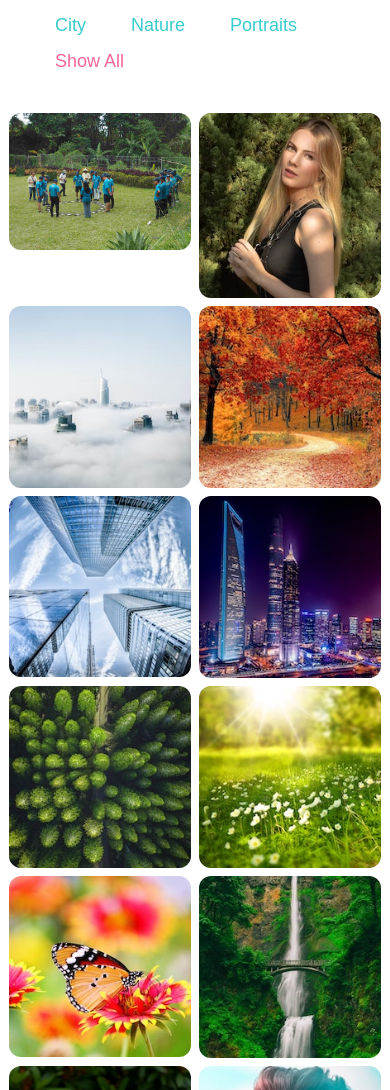
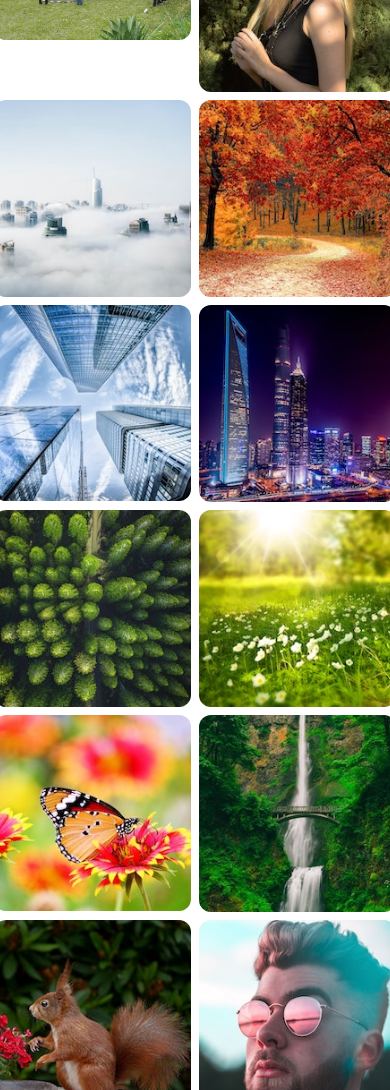
Before and after one commit to DaffaPoseidon/kerjaan-esaorganizer, a plain HTML site: page eventPlanner.html in a window 390 px wide. Shown: the part 910-2000 px from the top of the page. Drawn offline with nearby package versions, Linux system fonts and the light colour scheme; a script that the page names is missing.

Commit message:
Update Alpha 5.0

```diff
--- a/css/style.css
+++ b/css/style.css
@@ -1362,5 +1362,74 @@ margin-top: 60px;
 
 /* end footer section*/
 
+/* gallery section */
+
+.filters-button-group {
+    text-align: right;
+    padding: 0;
+    margin: 0;
+}
+
+.filters-button-group li {
+    display: inline-block;
+    list-style: none;
+    margin-left: 40px;
+}
+
+.filters-button-group li a.active { color: #F96699; }
+.tm-gallery { margin: -10px; }
+
+.tm-gallery-item {
+    border-radius: 12px;
+    margin: 10px;
+    overflow: hidden;
+}
+
+.tm-gallery-item a {
+    display: block;
+    line-height: 0;
+}
+
+.tm-gallery-item img {
+    width: 220px;
+    height: 220px;
+}
+
+@media (max-width: 940px) {
+    .filters-button-group { text-align: left; }
+}
+
+@media (max-width: 680px) {
+    .tm-contact { flex-direction: column; }
+
+    .tm-contact-form-container,
+    .tm-contact-info,
+    .tm-contact-header {
+        width: 100%;
+    }
+
+    .tm-contact-form-container { margin-bottom: 20px; }
+    .tm-contact-info { margin-bottom: 30px; }
+}
+
+@media (max-width: 545px) {
+    .tm-about { flex-direction: column; }
+}
+
+@media (max-width: 489px) {
+    .tm-gallery-item {
+        width: 48%;
+        margin: 1%;
+        height: auto;
+    }
+
+    .tm-gallery-item img {
+        width: 100%;
+        height: auto;
+    }
+}
+
+/* end of gallery section */
+
 
 /*# sourceMappingURL=style.css.map */
--- a/eventPlanner.html
+++ b/eventPlanner.html
@@ -27,7 +27,6 @@
 
     <!-- Custom styles for this template -->
     <link href="css/style.css" rel="stylesheet" />
-    <link href="css/tooplate-style.css" rel="stylesheet" />
     <link href="css/magnific-popup.min.css" rel="stylesheet">
 
     <!-- responsive style -->
@@ -60,6 +59,29 @@
                     <li>Dan lainnya ....</li>
                 </ul>
             </div>
+
+            <!-- <div class="work_container layout_padding2 ">
+                <div class="box b-1 ">
+                    <img src="images/Event Planner/Capacity Building/CapacityBuilding_1.JPG" alt=" ">
+                </div>
+                <div class="box b-2 ">
+                    <img src="images/Event Planner/Capacity Building/CapacityBuilding_2.JPG" alt=" ">
+
+                </div>
+                <div class="box b-3 ">
+                    <img src="images/Event Planner/Capacity Building/CapacityBuilding_3.JPG" alt=" ">
+
+                </div>
+                <div class="box b-4 ">
+                    <img src="images/Event Planner/Capacity Building/CapacityBuilding_4.JPG" alt=" ">
+                </div>
+                <div class="box b-4 ">
+                    <img src="images/Event Planner/Capacity Building/CapacityBuilding_5.JPG" alt=" ">
+                </div>
+            </div> -->
+        </div>
+    </section>
+    <!-- end work section -->
 
      <!-- Gallery Section -->
     <div class="tm-gallery-section tm-mb-80">
@@ -132,29 +154,7 @@
             </div>
         </div>
     </div>
-
-            <!-- <div class="work_container layout_padding2 ">
-                <div class="box b-1 ">
-                    <img src="images/Event Planner/Capacity Building/CapacityBuilding_1.JPG" alt=" ">
-                </div>
-                <div class="box b-2 ">
-                    <img src="images/Event Planner/Capacity Building/CapacityBuilding_2.JPG" alt=" ">
-
-                </div>
-                <div class="box b-3 ">
-                    <img src="images/Event Planner/Capacity Building/CapacityBuilding_3.JPG" alt=" ">
-
-                </div>
-                <div class="box b-4 ">
-                    <img src="images/Event Planner/Capacity Building/CapacityBuilding_4.JPG" alt=" ">
-                </div>
-                <div class="box b-4 ">
-                    <img src="images/Event Planner/Capacity Building/CapacityBuilding_5.JPG" alt=" ">
-                </div>
-            </div> -->
-        </div>
-    </section>
-    <!-- end work section -->
+    <!-- Gallery Section end -->
 
     <!-- info section -->
     <section class="info_section ">
```
Lines whose indentation alone changed are shown as unchanged.
